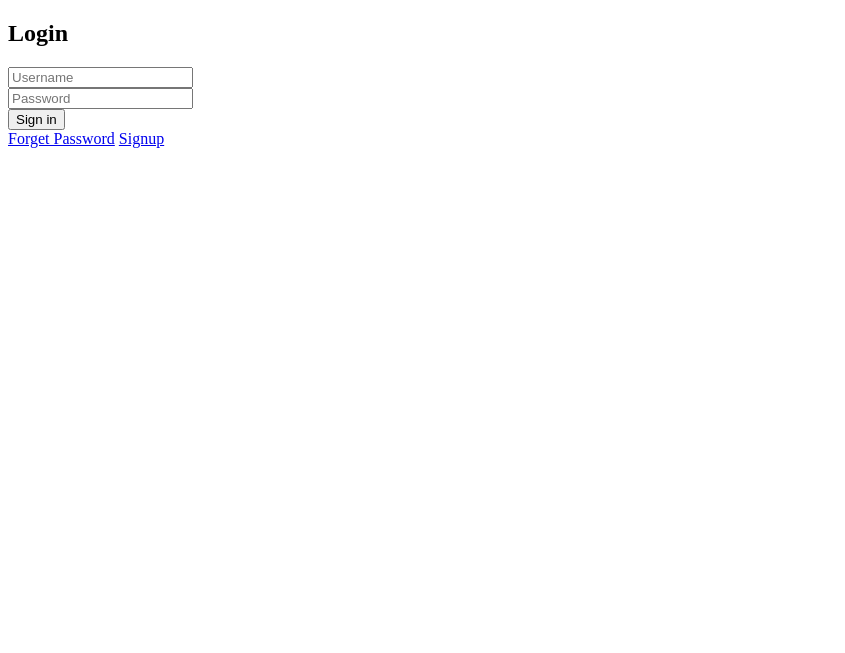
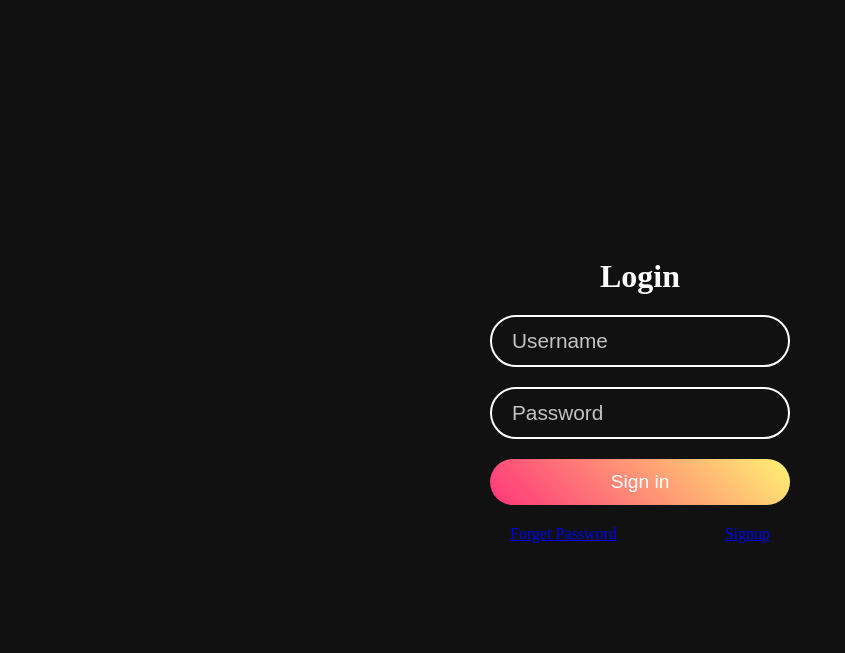
Before and after one commit to KILLERTIAN/Creative-Login-Form, a plain HTML site: page index.html in a window 1280 px wide. Shown: the whole page, without its empty margins (0-845 px from the left). Drawn offline with Linux system fonts and the light colour scheme.

Commit message:
updated css

```diff
--- a/index.html
+++ b/index.html
@@ -6,6 +6,7 @@
     <meta http-equiv="X-UA-Compatible" content="IE=edge">
     <meta name="viewport" content="width=device-width, initial-scale=1.0">
     <title>Creative Login Form</title>
+    <link rel="stylesheet" href="style.css">
 </head>
 
 <body>
--- a/style.css
+++ b/style.css
@@ -55,3 +55,23 @@ body {
     box-shadow: none;
     outline: none;
 }
+
+.container .login .inputBx input::placeholder {
+    color: rgba(255, 255, 255, 0.75);
+}
+
+.container .login .inputBx input[type="submit"] {
+    background: linear-gradient(45deg, #ff357a, #fff172);
+    border: none;
+    cursor: pointer;
+    font-size: 1.2em;
+}
+
+.container .login .links {
+    position: relative;
+    width: 100%;
+    display: flex;
+    justify-content: space-between;
+    align-items: center;
+    padding: 0 20px;
+}
```
